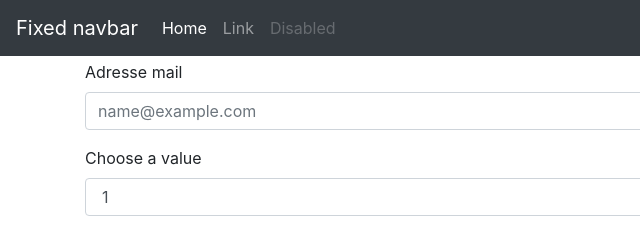
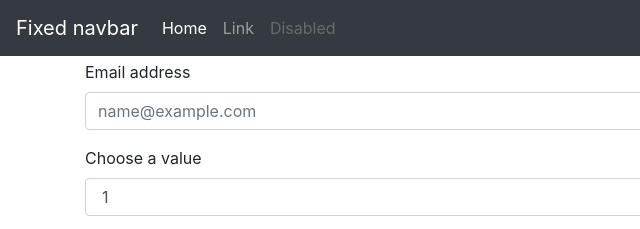
Before and after one commit to ugoBronszewski/super-td, a website: page view/index.html in a window 1280 px wide. Shown: the top 229 px of the page, 0-640 px from the left. Drawn offline with nearby package versions, Linux system fonts and the light colour scheme.

Commit message:
Chage for test 2

```diff
--- a/view/index.html
+++ b/view/index.html
@@ -82,7 +82,7 @@
     <main role="main" class="container">
         <form>
             <div class="form-group">
-                <label for="emailAddress">Adresse mail</label>
+                <label for="emailAddress">Email address</label>
                 <input type="email" class="form-control" id="emailAddress" placeholder="name@example.com">
             </div>
             <div class="form-group">
```
